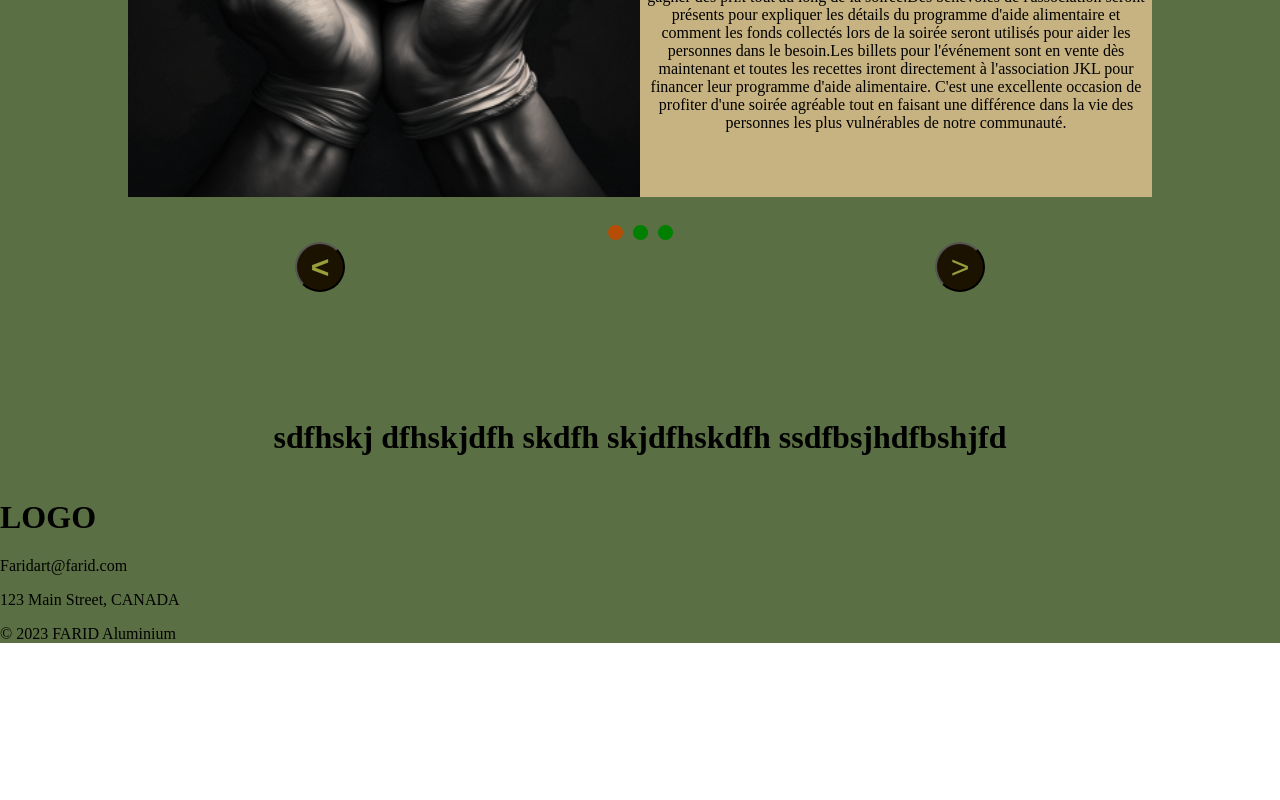
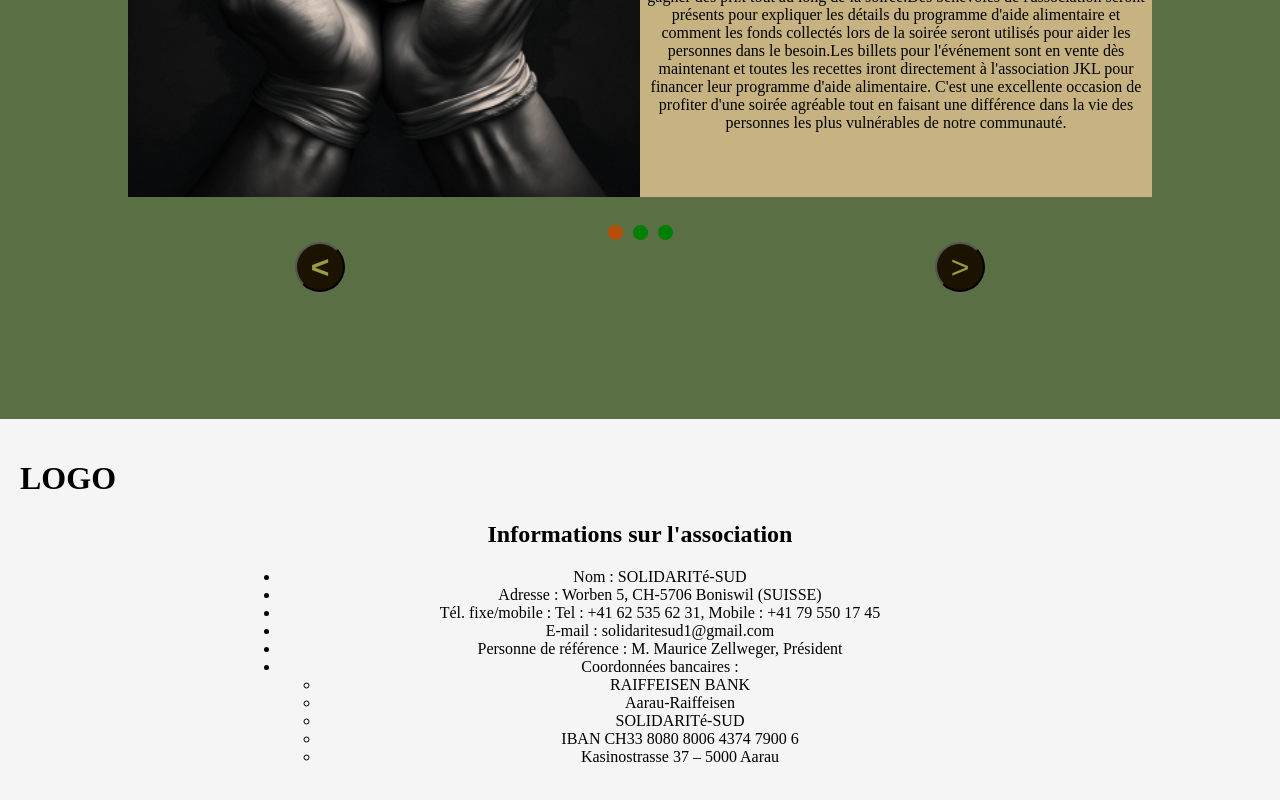
Before and after one commit to slimanej4c/sud, a Next.js app: page / in a window 1280 px wide. Shown: the part 1798-2598 px from the top of the page. Before the commit the page ends 2441 px from the top, so only its background shows below. Built offline with nearby package versions, Linux system fonts and the light colour scheme.

Commit message:
add part61

```diff
--- a/components/Footer.js
+++ b/components/Footer.js
@@ -4,22 +4,26 @@ import Image from 'next/image';
 const Footer = () => {
   return (
   <footer >
-  <div >
-  <h1>LOGO</h1>
+  <div class="logo">
+    <h1>LOGO</h1>
   </div>
-  <div >
-  <div >
-
-  <p>Faridart@farid.com</p>
-  </div>
-  <div ></div>
-  <div >
-
-  <p>123 Main Street, CANADA</p>
-  </div>
-  </div>
-  <div >
-  © 2023 FARID Aluminium
+  <div class="association-info">
+    <h3>Informations sur l'association</h3>
+    <ul>
+      <li>Nom : SOLIDARITé-SUD</li>
+      <li>Adresse : Worben 5, CH-5706 Boniswil (SUISSE)</li>
+      <li>Tél. fixe/mobile : Tel : +41 62 535 62 31, Mobile : +41 79 550 17 45</li>
+      <li>E-mail : solidaritesud1@gmail.com</li>
+      <li>Personne de référence : M. Maurice Zellweger, Président</li>
+      <li>Coordonnées bancaires :</li>
+      <ul>
+        <li>RAIFFEISEN BANK</li>
+        <li>Aarau-Raiffeisen</li>
+        <li>SOLIDARITé-SUD</li>
+        <li>IBAN CH33 8080 8006 4374 7900 6</li>
+        <li>Kasinostrasse 37 – 5000 Aarau</li>
+      </ul>
+    </ul>
   </div>
   </footer>
   );
--- a/hocs/Layout.js
+++ b/hocs/Layout.js
@@ -210,7 +210,29 @@ const radio_input=()=>{
 }
 //essayer avec position fixed ou absolute pour fixer les element de nav bar
 
-const link_array=[{id:1,title:'Accueil',to:"/"},{id:2,title:'Agir avec nous',to:"/agir"},{id:3,title:'Nos actions',to:"/actions"},{id:4,title:'Nous contacter',to:"/contact"}]
+
+const link_array = [
+  {
+    FR: [
+      { id: 1, title: 'Accueil', to: '/' },
+      { id: 2, title: 'Agir avec nous', to: '/agir' },
+      { id: 3, title: 'Nos actions', to: '/actions' },
+      { id: 4, title: 'Nous contacter', to: '/contact' }
+    ],
+    ENG: [
+      { id: 1, title: 'Home', to: '/' },
+      { id: 2, title: 'Act with us', to: '/agir'  },
+      { id: 3, title: 'Our actions', to: '/actions' },
+      { id: 4, title: 'Contact us', to: '/contact' }
+    ],
+    DE: [
+      { id: 1, title: 'Startseite', to: '/' },
+      { id: 2, title: 'Mit uns handeln', to: '/agir'  },
+      { id: 3, title: 'Unsere Aktionen', to: '/actions'  },
+      { id: 4, title: 'Kontaktiere uns', to: '/contact' }
+    ]
+  }
+];
 const Nav=()=>{
   const contact_div="item-div contact"
   const other_div="item-div"
@@ -225,9 +247,9 @@ const Nav=()=>{
                 animate="visible"
               >
                     {radio_input()}
-                {link_array.map((item) => (
+                    {link_array[0][props.langue].map((item) => (
             <motion.li
-                    key={item.title}
+              key={item.id}
               variants={itemVariants}
               className={item.title === "Nous contacter" ? contact_div : other_div}
             >
--- a/pages/_app.tsx
+++ b/pages/_app.tsx
@@ -6,6 +6,7 @@ import '../styles/globals.css'
 import '../styles/home-part1.css'
 import '../styles/home-part2.css'
 import '../styles/home-part3.css'
+import '../styles/footer.css'
 import { Provider } from 'react-redux';
 import  { store }  from '../Redux/store';
 
--- a/pages/index.tsx
+++ b/pages/index.tsx
@@ -432,7 +432,7 @@ image:"/static/images/child2.png"}
               <div className='home-part4'>
                 <div>
                   <h1>
-                    sdfhskj dfhskjdfh skdfh skjdfhskdfh ssdfbsjhdfbshjfd
+
                   </h1>
                 </div>
 
--- /dev/null
+++ b/styles/footer.css
@@ -0,0 +1,20 @@
+footer {
+    background-color: #f5f5f5;
+    padding: 20px;
+  }
+
+  .association-info {
+    max-width: 800px;
+    margin: 0 auto;
+    text-align: center;
+  }
+
+  .association-info h3 {
+    font-size: 1.5rem;
+    margin-bottom: 20px;
+  }
+
+  .association-info p {
+    font-size: 1.1rem;
+    margin-bottom: 10px;
+  }
```
Lines whose indentation alone changed are shown as unchanged.
